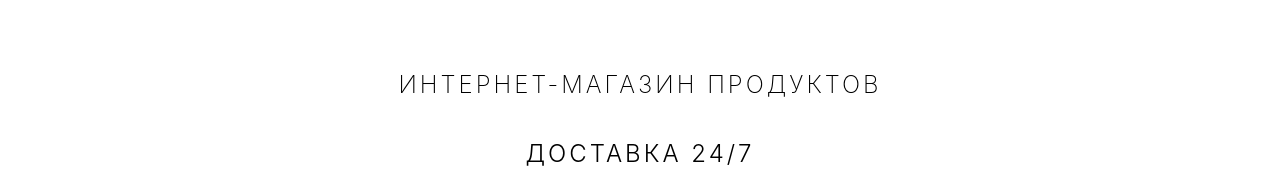
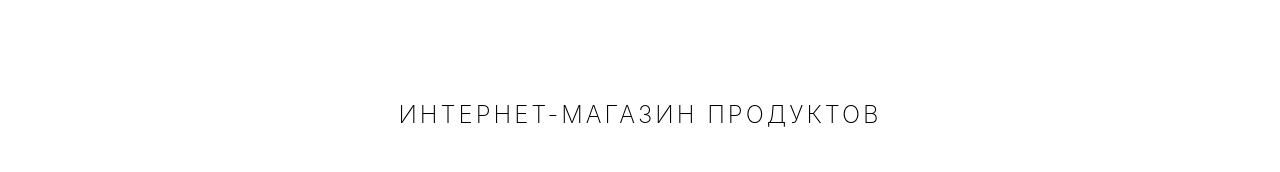
Before and after one commit to trols/shop-test, a React (Create React App) app: page / in a window 1280 px wide. Shown: the part 166-338 px from the top of the page. Built offline with nearby package versions, Linux system fonts and the light colour scheme.

Commit message:
your message

```diff
--- a/src/index.css
+++ b/src/index.css
@@ -68,7 +68,7 @@ body {
   }
   .firstHead{
     font-weight: 250;
-    margin-top: 80px;
+    margin-top: 110px;
   }
   .main-photo{
     width: 600px;
```
